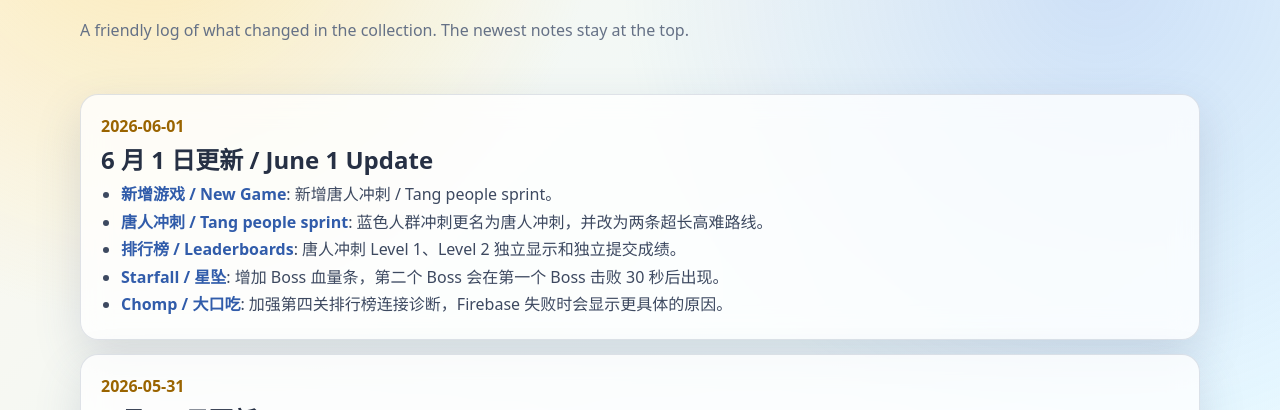
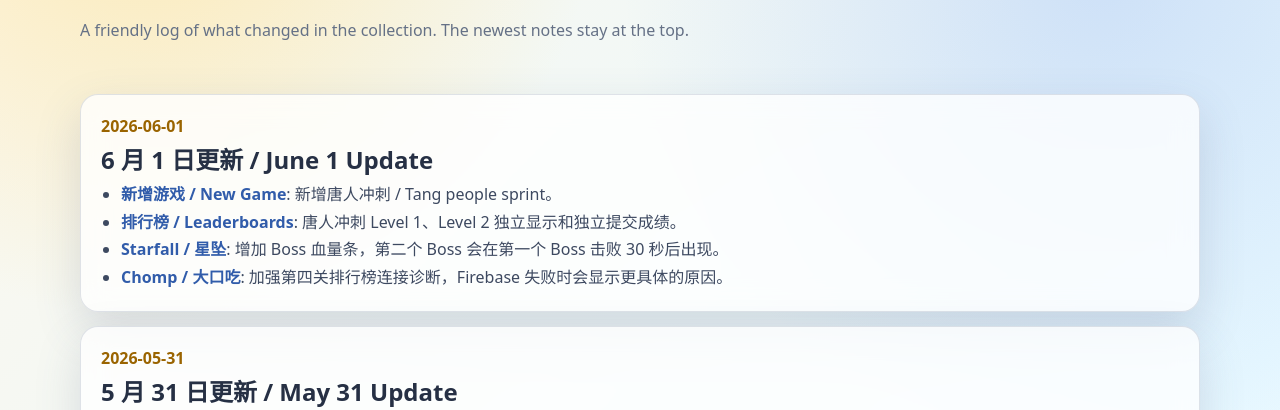
Before and after one commit to ZIzi821/ZIzi_Game, a website: page updates.html in a window 1280 px wide. Shown: the part 325-735 px from the top of the page. Drawn offline with Linux system fonts and the light colour scheme.

Commit message:
Remove Tang Sprint rename update note

```diff
--- a/updates.html
+++ b/updates.html
@@ -22,7 +22,6 @@
           <h2>6 月 1 日更新 / June 1 Update</h2>
           <ul>
             <li><span class="tag">新增游戏 / New Game</span>: 新增唐人冲刺 / Tang people sprint。</li>
-            <li><span class="tag">唐人冲刺 / Tang people sprint</span>: 蓝色人群冲刺更名为唐人冲刺，并改为两条超长高难路线。</li>
             <li><span class="tag">排行榜 / Leaderboards</span>: 唐人冲刺 Level 1、Level 2 独立显示和独立提交成绩。</li>
             <li><span class="tag">Starfall / 星坠</span>: 增加 Boss 血量条，第二个 Boss 会在第一个 Boss 击败 30 秒后出现。</li>
             <li><span class="tag">Chomp / 大口吃</span>: 加强第四关排行榜连接诊断，Firebase 失败时会显示更具体的原因。</li>
```
